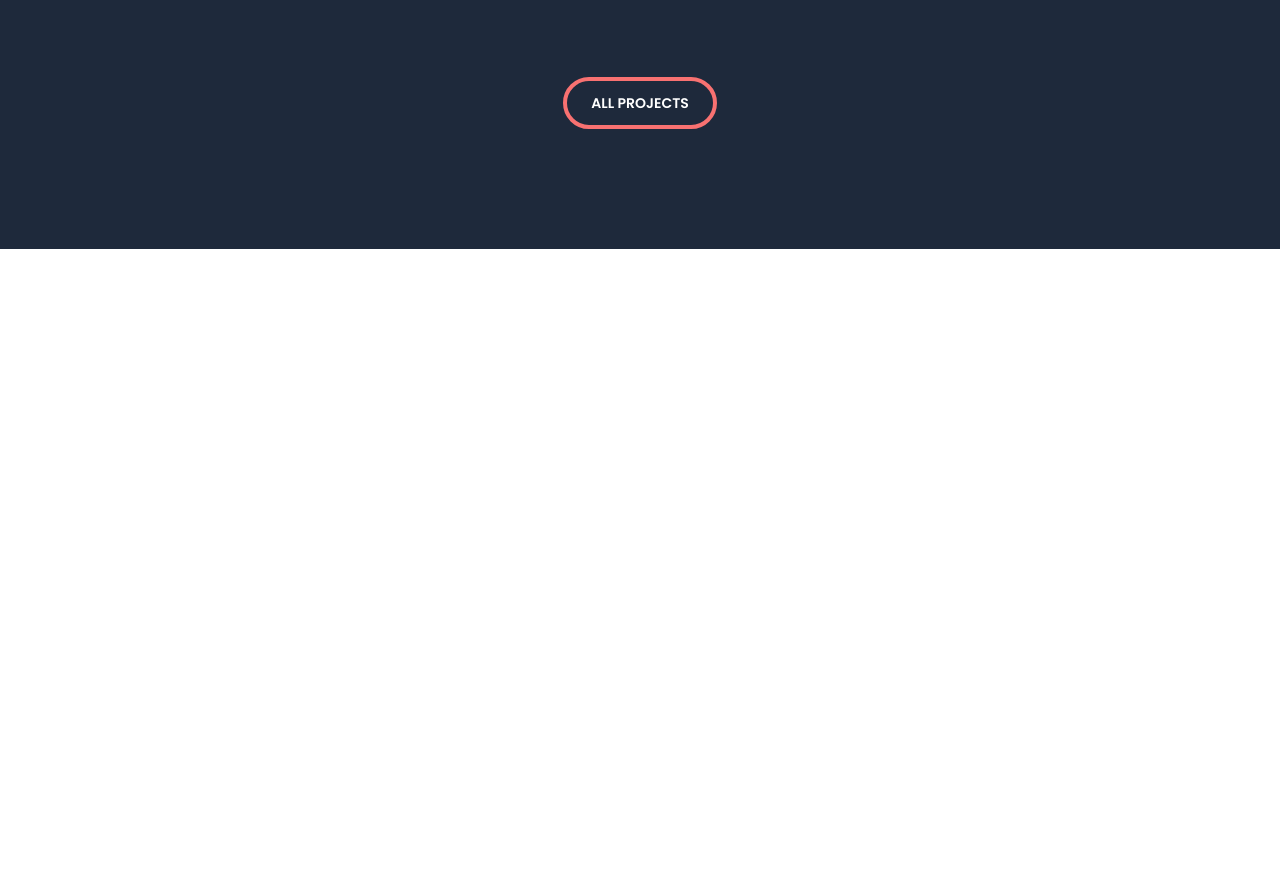
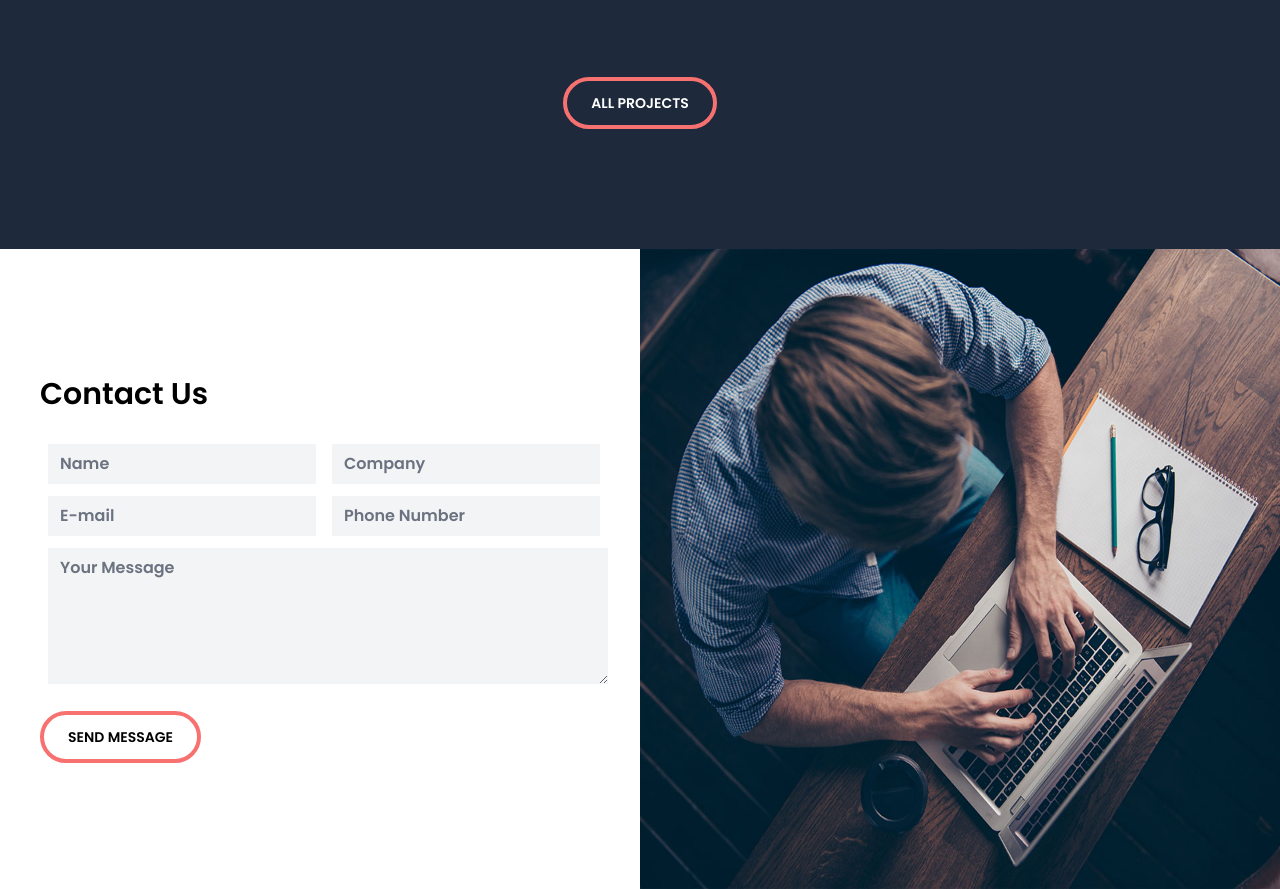
Before and after one commit to special-char/tsc-interview-test, a website built with Vite: page dhruvik-interview-project/index.html in a window 1280 px wide. Shown: the part 3219-4108 px from the top of the page. Before the commit the page ends 3468 px from the top, so only its background shows below. Built offline with nearby package versions, Linux system fonts and the light colour scheme; files whose address does not match are found by name.

Commit message:
contact-us page added

```diff
--- /dev/null
+++ b/dhruvik-interview-project/ContactUs.css
@@ -0,0 +1,43 @@
+@layer components{
+    #ContactUs{
+        &>.ContactUs__container{
+            @apply flex flex-col lg:flex-row-reverse;
+            &>.ContactUs__form{
+                @apply flex flex-col  justify-center items-start sm:items-center lg:items-start sm:px-10 py-10 flex-1 basis-1/2;
+
+                &>h3{
+                    @apply text-3xl font-sans font-semibold mb-5;
+                }
+                &>form{
+
+                    &>.form_name{
+                        @apply w-full sm:flex sm:gap-2;
+                        &>input{
+                            @apply w-full border-0 mt-3  bg-gray-100 font-sans font-semibold;
+                        }
+                    }
+                    &>.form_email{
+                        @apply w-full sm:flex sm:gap-2;
+                        &>input{
+                            @apply w-full border-0 mt-3  bg-gray-100 font-sans font-semibold;
+                        }
+                    }
+                    &>textarea{
+                        @apply w-full border-0 mt-3 bg-gray-100 font-sans font-semibold sm:ml-2;
+                    }
+                }
+                &>button{
+                    @apply mt-5 border-4 rounded-full border-red-400 px-6 py-3 text-sm font-sans font-semibold ;
+                }
+
+            }
+            &>.ContactUs__image{
+                @apply  lg:aspect-square lg:w-full flex-1 basis-1/2;
+
+                &>img{
+                    @apply w-full h-full;
+                }
+            }
+        }
+    }
+}
--- a/dhruvik-interview-project/index.html
+++ b/dhruvik-interview-project/index.html
@@ -120,7 +120,8 @@
     <section id="Milestone">
       <div class="Milestone__content">
         <h3>Our Milestone</h3>
-        <p>Getting online is easy. Succeeding online is a different story. You'll need more than just a beautifull website to stand out these days.</p>
+        <p>Getting online is easy. Succeeding online is a different story. You'll need more than just a beautifull
+          website to stand out these days.</p>
       </div>
       <div class="divider__container">
         <div class="divider"></div>
@@ -211,6 +212,35 @@
 
       </div>
     </section>
+    <section id="ContactUs">
+      <div class="ContactUs__container">
+        <div class="ContactUs__image">
+          <img src="home3_alt_half_media3.jpg" alt="">
+        </div>
+        <div class="ContactUs__form">
+          <h3>Contact Us</h3>
+          <form action="">
+            <div class="form_name">
+              <label for="name"></label>
+              <input type="text" name="name" id="name" placeholder="Name">
+              <label for="company"></label>
+              <input type="text" name="company" id="company" placeholder="Company">
+            </div>
+            <div class="form_email">
+              <label for="email"></label>
+              <input type="email" name="email" id="email" placeholder="E-mail">
+              <label for="phone_number"></label>
+              <input type="number" name="phone_number" id="phone_number" placeholder="Phone Number">
+            </div>
+            <label for="message"></label>
+            <textarea name="message" id="message" cols="25" rows="5" placeholder="Your Message"></textarea>
+          </form>
+          <button>SEND MESSAGE</button>
+        </div>
+
+      </div>
+    </section>
+
   </main>
 </body>
 
--- a/dhruvik-interview-project/style.css
+++ b/dhruvik-interview-project/style.css
@@ -7,4 +7,6 @@
 @import "./WeAre.css";
 @import "./Milestone.css";
 @import "./project.css";
+@import "./ContactUs.css";
+
 @import "tailwindcss/utilities";
--- a/dhruvik-interview-project/tailwind.config.cjs
+++ b/dhruvik-interview-project/tailwind.config.cjs
@@ -16,6 +16,7 @@ module.exports = {
       image:'4/3',
       square:'1/1',
       vimage:'3/4',
+      cimage: '4/2',
     },
     extend: {},
   },
```
Lines whose indentation alone changed are shown as unchanged.
